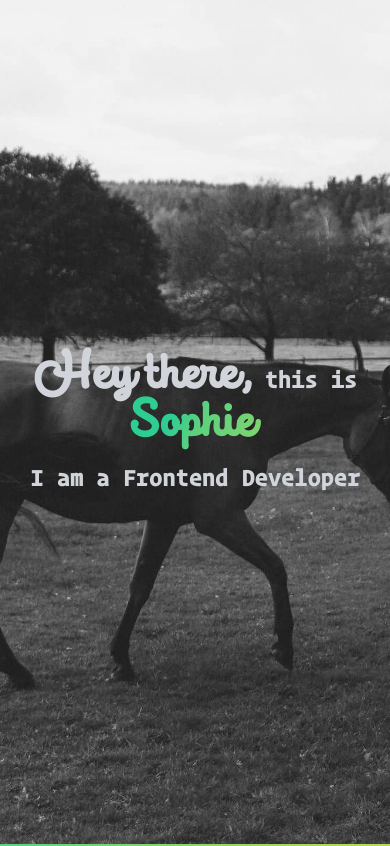
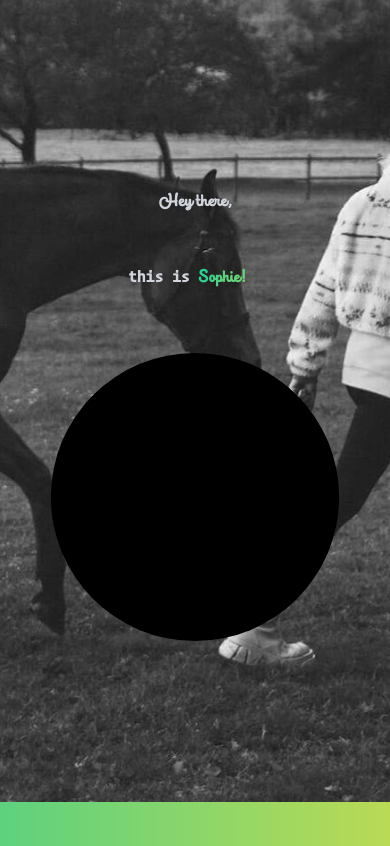
Before and after one commit to nyafologus/next-new-portfolio, a Next.js app: page / in a window 390 px wide. Shown: the top 846 px of the page. Built offline with nearby package versions, Linux system fonts and the light colour scheme.

Commit message:
Add scroll link to Hero

```diff
--- a/src/app/ui/hero.tsx
+++ b/src/app/ui/hero.tsx
@@ -1,6 +1,7 @@
+"use client";
 import Image from "next/image";
 import localFont from "next/font/local";
-import Link from "next/link";
+import { Link } from "react-scroll";
 
 const winkFont = localFont({
   src: "../../../public/wink-script-regular.woff2",
@@ -11,27 +12,43 @@ export default function Hero() {
   return (
     <section
       id="hero"
-      className="relative mb-0 flex h-screen w-full items-center justify-center overflow-hidden px-0 py-16 font-normal text-gray-300 "
+      className="relative mb-0 flex h-[95vh] w-full flex-col items-center justify-center overflow-hidden py-16 font-normal text-gray-300 "
     >
-      <h1 className="text-center text-2xl font-bold">
-        <span className={`${winkFont.className} text-5xl`}>
+      <h1 className="r-text-m md:r-text-s mt-10 text-center font-bold leading-3 drop-shadow-md">
+        <span className={`r-text-l md:r-text-m ${winkFont.className} `}>
           <span className="swsh">H</span>
           ey there,
+          <br className="block md:hidden" />
         </span>{" "}
         this is{" "}
         <a href="https://github.com/nyafologus" target="_blank">
-          <span className={`${winkFont.className} fancy-text pr-2 text-5xl`}>
+          <span
+            className={`${winkFont.className} fancy-text r-text-xl md:r-text-l inline-block py-16 pr-4`}
+          >
             <span className="ss01">S</span>
-            ophie
+            ophie!
           </span>
         </a>
-        <br />
-        <span className="mt-4 inline-block">I am a Frontend Developer</span>
       </h1>
 
+      <Link to="about" smooth duration={800}>
+        <div className="scroll-link">
+          <svg width="100%" height="100%" viewBox="-1 -1 102 102">
+            <path d="M50,1 a49,49 0 0,1 0,98 a49,49 0 0,1 0,-98" />
+          </svg>
+        </div>
+      </Link>
+
       <Image
-        className="absolute z-[-1] h-full min-h-screen w-full object-cover"
+        className="absolute z-[-1] hidden h-full min-h-screen w-full object-cover md:block"
         src="/horsegirl-r.jpg"
+        width={1500}
+        height={1500}
+        alt="Hero image"
+      />
+      <Image
+        className="absolute z-[-1] block h-full min-h-screen w-full object-cover md:hidden"
+        src="/horsegirl-r-sm.jpg"
         width={1500}
         height={1500}
         alt="Hero image"
```
